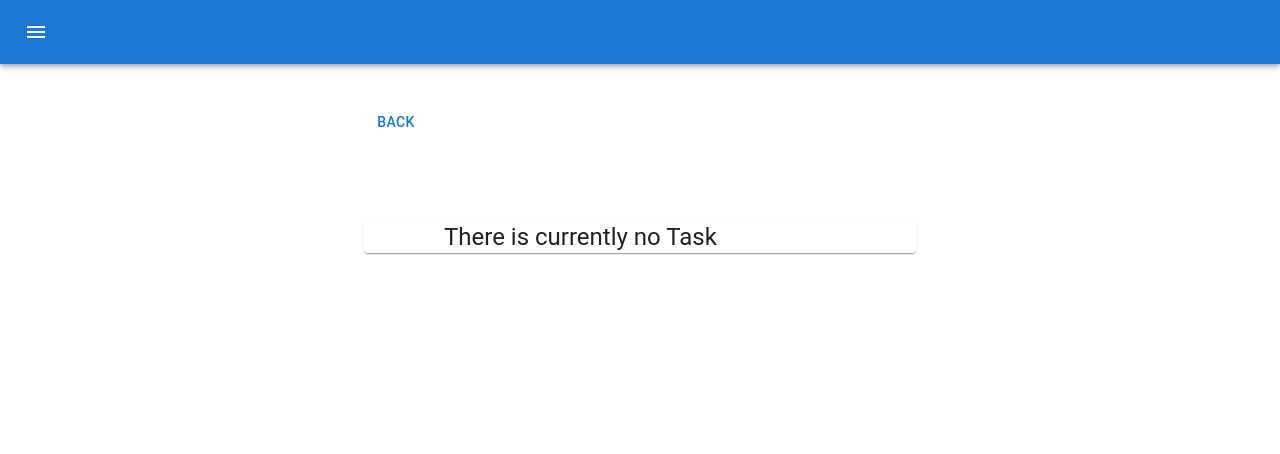
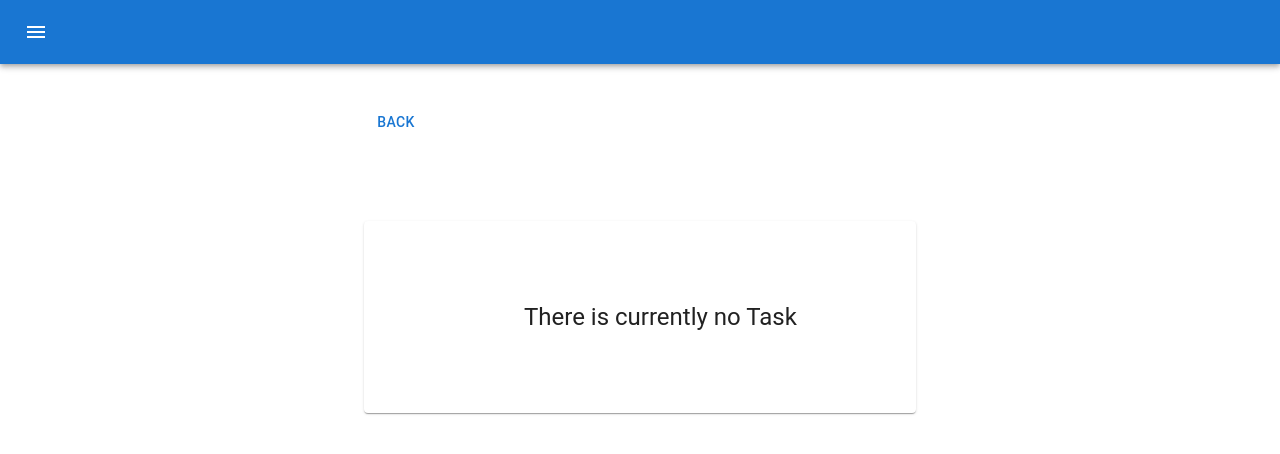
Before and after one commit to StormTrooper-007/clockify-clone, a React (Create React App) app: page /time-entries in a window 1280 px wide. Shown: the top 454 px of the page. Built offline with nearby package versions, Linux system fonts and the light colour scheme.

Commit message:
made some adjustments

```diff
--- a/src/App.tsx
+++ b/src/App.tsx
@@ -83,10 +83,10 @@ function App() {
               <TimeEntries
                 timeEntries={timeEntries}
                 setTimeEntries={setTimeEntries}
-                dateTime={dateTime}
                 setDateTime={setDateTime}
                 active={active}
                 setActive={setActive}
+                sidebar={sidebar}
               />
             }
           ></Route>
--- a/src/components/Message.tsx
+++ b/src/components/Message.tsx
@@ -22,7 +22,7 @@ function Message({ id }: Props) {
         variant="outlined"
         color="error"
         sx={{ ml: 25, mb: 40, mt: 2 }}
-        onClick={() => navigate("/")}
+        onClick={() => navigate("/time-entries")}
       >
         Close
       </Button>
--- a/src/hooks/useCountDown.ts
+++ b/src/hooks/useCountDown.ts
@@ -5,7 +5,6 @@ function useCountDown(targetDate: any) {
   const countDownDate = dayjs(targetDate);
   const [countDown, setCountDown] = useState<any>(countDownDate);
 
-  console.log(countDown);
 
   useEffect(() => {
     const interval = setInterval(() => {
--- a/src/routes/Addentry.tsx
+++ b/src/routes/Addentry.tsx
@@ -46,7 +46,6 @@ function Addentry({
   }
 
   const navigate = useNavigate();
-  console.log(currentUser);
 
   if (currentUser.role !== "Personel") return <Navigate to="/notauthorized" />;
   if(sidebar){
--- a/src/routes/TimeEntries.tsx
+++ b/src/routes/TimeEntries.tsx
@@ -9,28 +9,27 @@ import TimeEntry from "./TimeEntry";
 type Props = {
   timeEntries: TimeEntriesI[];
   setTimeEntries: React.Dispatch<React.SetStateAction<any>>;
-  dateTime: Dayjs;
   setDateTime: React.Dispatch<React.SetStateAction<Dayjs>>;
   active: any;
   setActive: React.Dispatch<React.SetStateAction<any>>;
+  sidebar:boolean
 };
 
 function TimeEntries({
   timeEntries,
-  setTimeEntries,
-  dateTime,
   setDateTime,
   active,
   setActive,
+  sidebar
 }: Props) {
   const navigate = useNavigate();
 
   if (timeEntries?.length === 0)
     return (
       <>
-        <Button sx={{mt:5}} onClick={() => navigate(-1)}>back</Button>
+        {!sidebar && <Button sx={{mt:5}} onClick={() => navigate("/addentry")}>back</Button>}
         <Paper>
-          <Typography variant="h5" sx={{ ml: 10, mt: 10 }}>
+          <Typography variant="h5" sx={{ ml: 10, mt: 10, p:10}}>
             There is currently no Task
           </Typography>
         </Paper>
@@ -44,7 +43,6 @@ function TimeEntries({
           variant="contained"
           size="small"
           onClick={() => navigate("/")}
-          sx={{ zIndex: -999 }}
         >
           {" "}
           <KeyboardArrowLeftIcon />
@@ -54,7 +52,6 @@ function TimeEntries({
           variant="contained"
           size="small"
           onClick={() => navigate("/addentry")}
-          sx={{ zIndex: -999 }}
         >
           {" "}
           New Time Entry{" "}
--- a/src/routes/TimeEntry.tsx
+++ b/src/routes/TimeEntry.tsx
@@ -58,7 +58,7 @@ function TimeEntry({
   }
 
   return (
-    <Accordion sx={{zIndex:-999}}>
+    <Accordion>
       <AccordionSummary
         expandIcon={<ExpandMoreIcon />}
         aria-controls="panel1a-content"
@@ -116,9 +116,6 @@ function TimeEntry({
                   End Task
                 </Button>
               </MenuItem>
-              <MenuItem onClick={handleClose}>
-                <Button>home</Button>
-              </MenuItem>
             </Menu>
           </Box>
         </Box>
```
